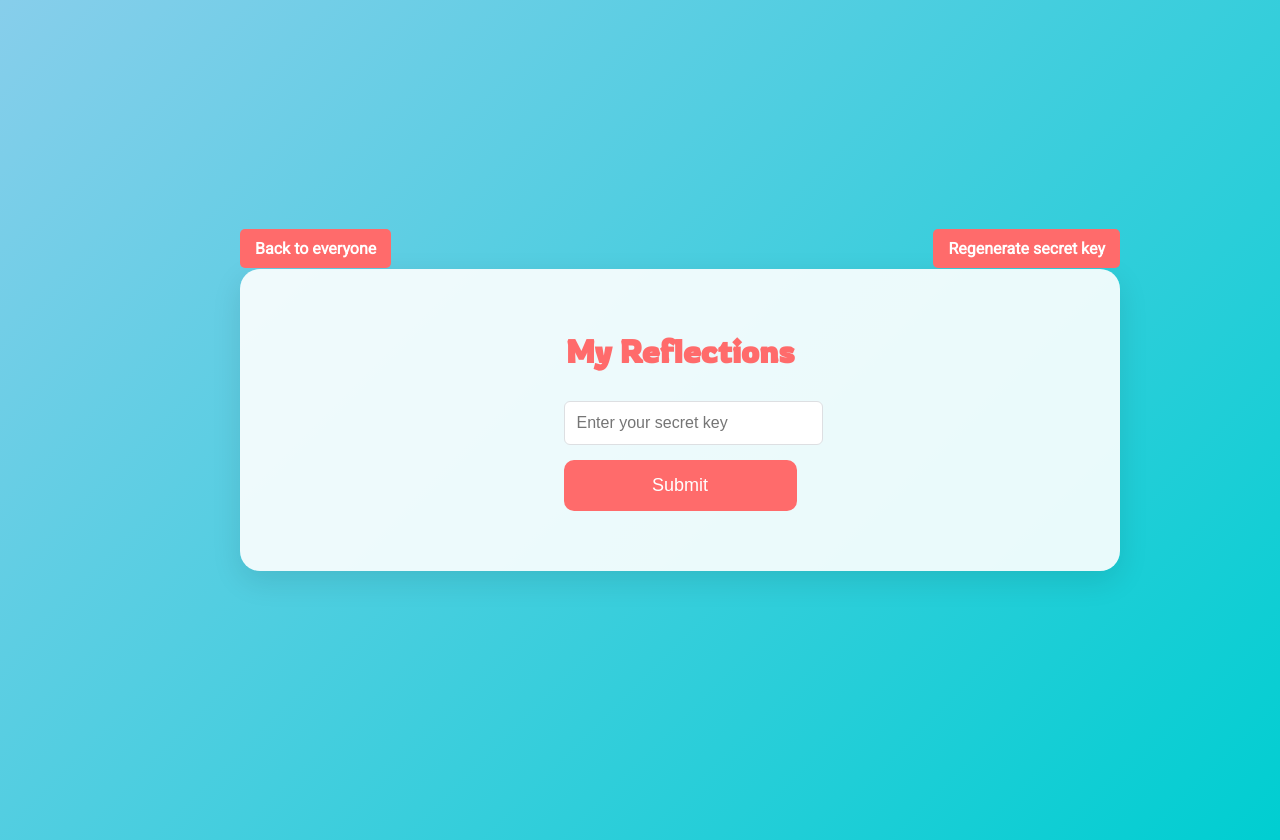
After one commit to eugene-shvarts/anonymous-messages, a Flask app: page /me in a window 1280 px wide. The commit adds this page. Run offline with Flask 3, Linux system fonts and the light colour scheme; some libraries are stand-ins or nearby versions.

Commit message:
users have secret keys, and can reset them

```diff
--- a/app/app.py
+++ b/app/app.py
@@ -1,10 +1,12 @@
 import os
 from traceback import format_exc
 
-from flask import Flask, render_template, request, send_from_directory, jsonify
+from flask import Flask, render_template, request, send_from_directory, jsonify, session, redirect, url_for, flash
 from flask_mysqldb import MySQL
+from flask_bcrypt import Bcrypt
+from base64 import b64decode
 
-from cipher import deserialize_public_key, hybrid_encrypt
+from cipher import deserialize_public_key, hybrid_encrypt, user_info_from_secret, secret_from_user_info, decrypt_private_key, encrypt_private_key
 from constants import LOCAL_SSH_TUNNEL_PORT, MYSQL_PORT
 from util import ConnectionContext, ConnectionSSHContext
 
@@ -20,6 +22,9 @@ app.config['MYSQL_PORT'] = MYSQL_PORT if not app.debug else LOCAL_SSH_TUNNEL_POR
 
 mysql = MySQL(app)
 connctx = ConnectionSSHContext(mysql) if app.debug else ConnectionContext(mysql)
+
+#bcrypt configurations
+bcrypt = Bcrypt(app)
 
 question_labels = [
     "favorite_memory",
@@ -76,7 +81,7 @@ def people(full_name):
             response_text = f"Submitted responses for {full_name.split('-')[0].title()}!"
             with connctx as conn:
                 cur = conn.cursor()
-                cur.execute('SELECT id, public_key FROM persons WHERE person_fullname = %s', (full_name,))
+                cur.execute('SELECT id, public_key FROM persons WHERE fullname = %s', (full_name,))
                 person_id, pubkey = cur.fetchone()
                 for question, response in zip(questions, form_data.values()):
                     cur.execute(
@@ -94,6 +99,82 @@ def people(full_name):
             return render_template('person.html', full_name=full_name, questions=questions)
     except:
         return error_return()
+
+@app.route('/me', methods=['GET', 'POST'])
+def me():
+    error = None
+    if request.method == 'POST':
+        user_secret_key = request.form.get('user_secret_key')
+        if user_secret_key:
+            # Validate the secret key
+            user_info = validate_user(user_secret_key)
+            if user_info:
+                session['user_secret_key'] = user_secret_key
+                session['user_name'] = user_info['name']
+                return redirect(url_for('me'))
+            else:
+                error = "Invalid secret key. Please try again."
+
+    user_secret_key = session.get('user_secret_key')
+    user_name = session.get('user_name')
+    if user_secret_key and user_name:
+        return render_template('me.html', authenticated=True, name=user_name)
+    else:
+        session.pop('user_secret_key', None)
+        session.pop('user_name', None)
+        return render_template('me.html', authenticated=False, error=error)
+
+@app.route('/reset', methods=['GET', 'POST'])
+def reset_secret_key():
+    if request.method == 'GET':
+        return render_template('reset.html')
+    elif request.method == 'POST':
+        secret_key = request.form['secret_key']
+        if validate_user(secret_key):
+            pid, pw = user_info_from_secret(secret_key)
+            new_secret = secret_from_user_info(pid, os.urandom(18))
+            new_hash = bcrypt.generate_password_hash(new_secret).decode()
+            try:
+                with connctx as conn:
+                    with conn.cursor() as cur:
+                        cur.execute('SELECT encrypted_private_key FROM persons WHERE id = %s', (pid,))
+                        old_encrypted_private_key = cur.fetchone()[0]
+                    new_encrypted_private_key = encrypt_private_key(
+                        decrypt_private_key(old_encrypted_private_key, pw),
+                        new_secret
+                    )
+
+                    with conn.cursor() as cur:
+                        cur.execute('UPDATE persons SET secret_key_hash = %s WHERE id = %s', (new_hash, pid))
+                        cur.execute('UPDATE persons SET encrypted_private_key = %s WHERE id = %s', (new_encrypted_private_key, pid))
+                        conn.commit()
+            except:
+                flash('An error occurred while resetting the secret key. Please try again.')
+                app.logger.error(format_exc())
+                return redirect(url_for('reset_secret_key'))
+            flash(f'Your new secret key is {new_secret}. It has been saved locally to your browser; make sure you copy it securely before you navigate away.')
+            return redirect(url_for('reset_secret_key'))
+        else:
+            flash('Invalid secret key. Please try again.')
+            return redirect(url_for('reset_secret_key'))
+
+def validate_user(secret_key):
+    try:
+        pid, pw = user_info_from_secret(secret_key)
+        with connctx as conn:
+            with conn.cursor() as cur:
+                cur.execute('SELECT secret_key_hash, name FROM persons WHERE id = %s', (pid,))
+                result = cur.fetchone()
+
+            if result:
+                secret_key_hash, name = result
+                bcrypt.check_password_hash(secret_key_hash, pw)
+                return {"name": name.capitalize(), "user_id": pid}
+            else:
+                return None
+    except:
+        app.logger.error(format_exc())
+        return None
 
 @app.route('/favicon.ico')
 def favicon():
--- /dev/null
+++ b/app/templates/me.html
@@ -0,0 +1,185 @@
+<!DOCTYPE html>
+<html lang="en">
+<head>
+    <meta charset="UTF-8">
+    <meta name="viewport" content="width=device-width, initial-scale=1.0">
+    <title>My Reflections</title>
+    <style>
+        @import url('https://fonts.googleapis.com/css2?family=Rowdies&family=Roboto:wght@300;400&display=swap');
+
+        body {
+            font-family: 'Roboto', sans-serif;
+            margin: 0;
+            padding: 20px;
+            background: linear-gradient(135deg, #87CEEB, #00CED1);
+            min-height: 100vh;
+            display: flex;
+            flex-direction: column;
+            justify-content: center;
+            align-items: center;
+        }
+
+        .page-wrapper {
+            width: 100%;
+            max-width: 800px;
+            position: relative;
+        }
+        .back-button {
+            position: absolute;
+            top: -40px;
+            left: 0;
+            background-color: #FF6B6B;
+            color: white;
+            border: none;
+            padding: 10px 15px;
+            border-radius: 5px;
+            cursor: pointer;
+            text-decoration: none;
+            font-weight: bold;
+            transition: background-color 0.3s ease;
+        }
+        .back-button:hover {
+            background-color: #FF8E8E;
+        }
+        .reset-button {
+            position: absolute;
+            top: -40px;
+            right: -80px;
+            background-color: #FF6B6B;
+            color: white;
+            border: none;
+            padding: 10px 15px;
+            border-radius: 5px;
+            cursor: pointer;
+            text-decoration: none;
+            font-weight: bold;
+            transition: background-color 0.3s ease;
+        }
+        .reset-button:hover {
+            background-color: #FF8E8E;
+        }
+        .container {
+            background-color: rgba(255, 255, 255, 0.9);
+            border-radius: 20px;
+            padding: 40px;
+            width: 100%;
+            box-shadow: 0 10px 30px rgba(0, 0, 0, 0.1);
+            display: flex;
+            flex-direction: column;
+            align-items: center;
+        }
+
+        h1 {
+            font-family: 'Rowdies', cursive;
+            color: #FF6B6B;
+            text-align: center;
+            margin-bottom: 30px;
+        }
+
+        .form-group {
+            margin-bottom: 20px;
+        }
+
+        textarea {
+            width: 100%;
+            padding: 15px;
+            border: 2px solid #4A90E2;
+            border-radius: 10px;
+            font-size: 16px;
+            resize: vertical;
+            min-height: 100px;
+            transition: border-color 0.3s ease;
+        }
+
+        textarea:focus {
+            outline: none;
+            border-color: #FF6B6B;
+        }
+
+        button {
+            display: block;
+            width: 100%;
+            padding: 15px;
+            background-color: #FF6B6B;
+            color: white;
+            border: none;
+            border-radius: 10px;
+            font-size: 18px;
+            cursor: pointer;
+            transition: background-color 0.3s ease;
+        }
+
+        button:hover {
+            background-color: #FF8E8E;
+        }
+
+        .notification {
+            margin-top: 20px;
+            padding: 15px;
+            border-radius: 10px;
+            text-align: center;
+            display: none;
+        }
+
+        .notification.success {
+            background-color: #4CAF50;
+            color: white;
+        }
+
+        .form-group textarea {
+            width: 100%;
+            padding: 10px;
+            border: 1px solid #ccc;
+            border-radius: 5px;
+            resize: vertical;
+        }
+
+        form {
+            text-align: center;
+        }
+
+        input {
+            width: 100%;
+            padding: 12px;
+            margin-bottom: 15px;
+            border: 1px solid #dddfe2;
+            border-radius: 6px;
+            font-size: 16px;
+        }
+    </style>
+</head>
+<body>
+    <div class="page-wrapper">
+        <div class="container">
+            <a href="{{ url_for('home') }}" class="back-button">Back to everyone</a>
+            <a href="{{ url_for('reset_secret_key') }}" class="reset-button">Regenerate secret key</a>
+
+            {% if authenticated %}
+                <h1>Hi {{ name }}!</h1>
+                <p>Welcome back</p>
+            {% else %}
+                <h1>My Reflections</h1>
+
+                <div class="form-group">
+                    {% if error %}
+                        <div class="error-message">{{ error }}</div>
+                    {% endif %}
+
+                    <form method="POST">
+                        <input name="user_secret_key" placeholder="Enter your secret key" required>
+                        <button type="submit">Submit</button>
+                    </form>
+                </div>
+
+                <div id="successNotification" class="notification success" style="display: none;">
+                    Authenticated successfully!
+                </div>
+            {% endif %}
+        </div>
+    </div>
+
+    <script>
+        // You can add any necessary JavaScript here
+    </script>
+</body>
+</html>
```
Also changed, not shown: app/cipher.py (+24 -7 lines), app/templates/reset.html (added, +22 -0 lines), app/templates/select.html (+25 -0 lines).
